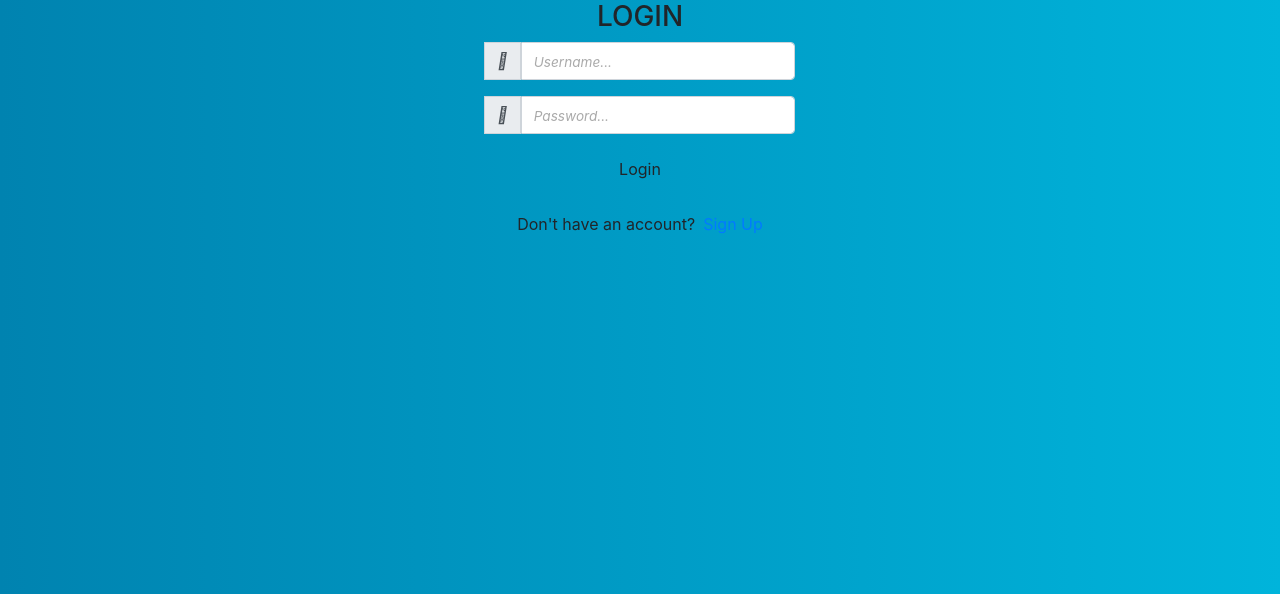
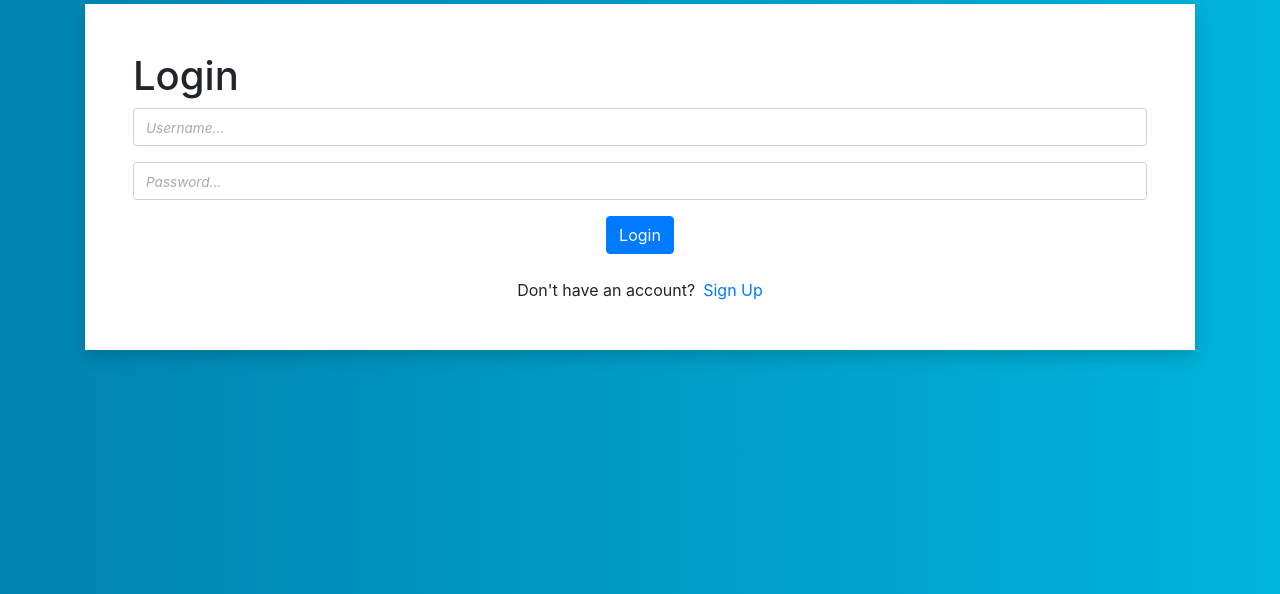
Before and after one commit to diegoperezf/Project_IT-Geo, a Django app: page / in a window 1280 px wide. Shown: the part 56-650 px from the top of the page. Run offline with Django 3.2, Linux system fonts and the light colour scheme; some libraries are stand-ins or nearby versions.

Commit message:
login and register

```diff
--- a/accounts/templates/accounts/login.html
+++ b/accounts/templates/accounts/login.html
@@ -3,49 +3,38 @@
 
 {% block title %} Home - Login {% endblock %}
 {% block body %}
-	<div class="container h-100">
-		<div class="d-flex justify-content-center h-100">
-			<div class="user_card">
-				<div class="d-flex justify-content-center">
-
-
-					<h3 id="form-title">LOGIN</h3>
-				</div>
-				<div class="d-flex justify-content-center form_container">
+<body>
+<div class="container py-1">
+    <div class="row">
+        <div class="col-lg-12 mx-auto">
+            <div class="card rounded-0 border-0 shadow">
+                <div class="card-body p-5">
+					<h1>Login</h1>
 						<form method="POST" action="">
 							{% csrf_token %}
 							<div class="input-group mb-3">
-							<div class="input-group-append">
-								<span class="input-group-text"><i class="fas fa-user"></i></span>
-							</div>
-
 								<input type="text" name="username" placeholder="Username..." class="form-control">
 							</div>
 
 							<div class="input-group mb-2">
-							<div class="input-group-append">
-								<span class="input-group-text"><i class="fas fa-key"></i></span>
-							</div>
-
 								<input type="password" name="password" placeholder="Password..." class="form-control" >
 							</div>
 
 							<div class="d-flex justify-content-center mt-3 login_container">
-				 				<input class="btn login_btn" type="submit" value="Login">
+				 				<input class="btn btn-primary" type="submit" value="Login">
 				   			</div>
 						</form>
 
-				</div>
-
 						{% for message in messages %}
-					<p id="messages">{{message}}</p>
+						<p>{{message}}</p>
 						{% endfor %}
 
 						<div class="mt-4">
 						<div class="d-flex justify-content-center links">
 							Don't have an account? <a href="{% url 'register' %}" class="ml-2">Sign Up</a>
 						</div>
-
+						</div>
+				</div>
 			</div>
 		</div>
 	</div>
--- a/accounts/urls.py
+++ b/accounts/urls.py
@@ -4,5 +4,6 @@ from . import views
 #app_name = 'accounts'
 urlpatterns = [
     path('', views.loginPage, name='login'),
+    path('logout/', views.loginPage, name='logout'),
     path('register/', views.registerPage, name='register'),
 ]
--- a/accounts/views.py
+++ b/accounts/views.py
@@ -1,6 +1,8 @@
-from django.shortcuts import render
+from django.shortcuts import render, redirect
 from django.contrib.auth.forms import UserCreationForm
-
+from django.contrib import messages
+from django.contrib.auth import authenticate, login, logout
+from django.urls import reverse
 # Create your views here.
 
 def registerPage(request):
@@ -10,9 +12,26 @@ def registerPage(request):
         form = UserCreationForm(request.POST)
         if form.is_valid():
             form.save()
+            new_user = form.cleaned_data.get('username')
+            messages.success(request, 'Welcome, ' + new_user)
+            return redirect('login')
     context = {'form' : form}
     return render(request, 'accounts/register.html', context)
 
 def loginPage(request):
     context = {}
+    if request.method == 'POST':
+        username = request.POST.get('username')
+        password = request.POST.get('password')
+        user = authenticate(request, username=username, password=password)
+        if user is not None:
+            login(request, user)
+            redirect('/kabinet/')
+        else:
+            messages.info(request, 'Username or password is incorrect')
+
     return render(request, 'accounts/login.html', context)
+
+def logoutPage(request):
+    logout(request)
+    return redirect('login')
--- a/kabinet/urls.py
+++ b/kabinet/urls.py
@@ -5,6 +5,6 @@ app_name = 'kabinet'
 urlpatterns = [
     path('', views.UsersView, name='users'),
     path('sensors/', views.SensorsView, name='sensors'),
-    path('sensors/<name>/', views.DetailView, name='detail'),
+    path('sensors/<name>/', views.DetailView.as_view(), name='detail'),
     path('sensors/newSensor/', views.NewSensor, name='newSensor')
 ]
```
Also changed, not shown: accounts/templates/accounts/register.html (+26 -6 lines), kabinet/templates/kabinet/users.html (+21 -0 lines), kabinet/views.py (+2 -5 lines), db.sqlite3. Lines whose indentation alone changed are shown as unchanged.
